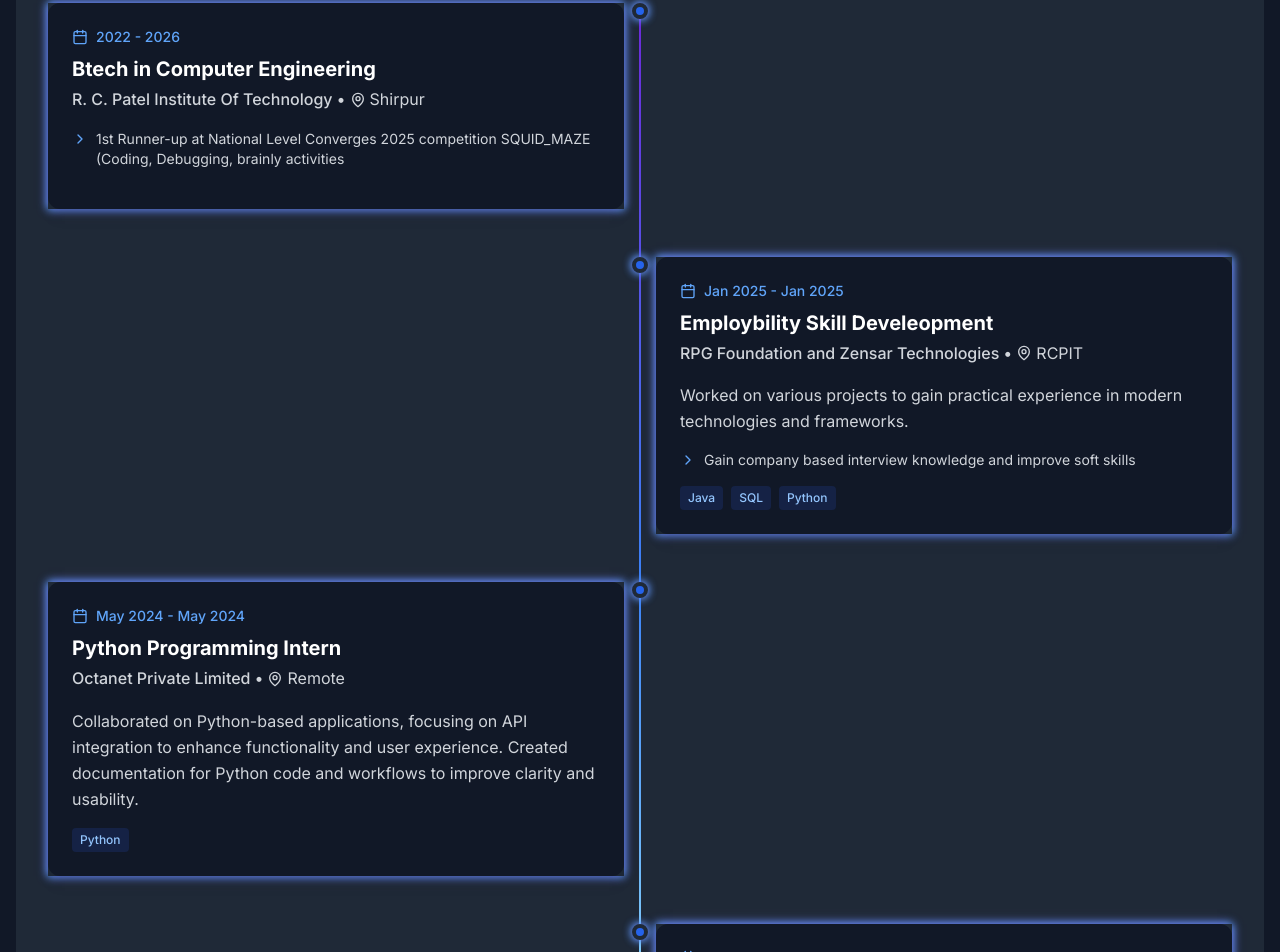
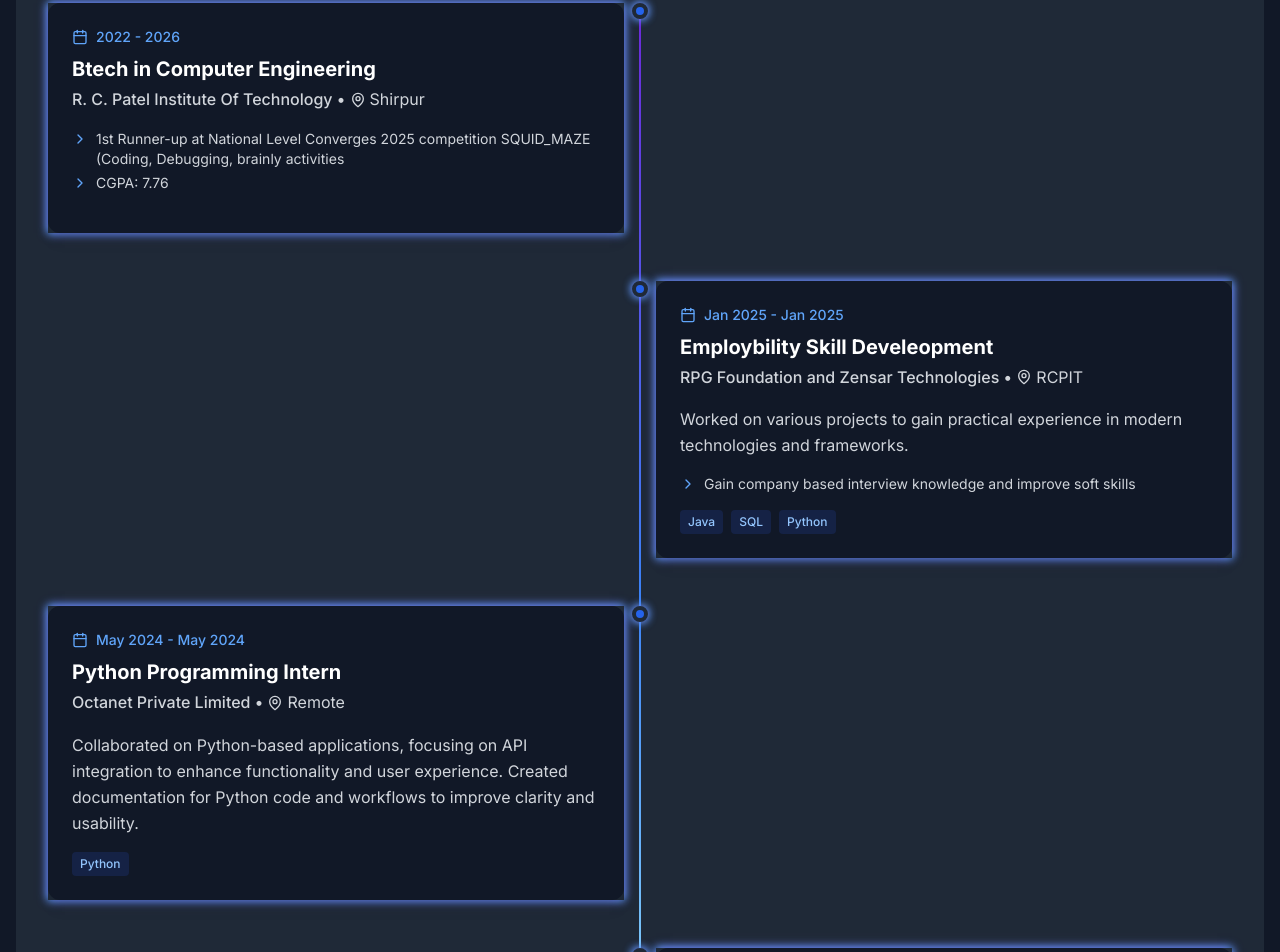
Before and after one commit to Hemali15f/Hemali-Firke-Portfolio, a React (Vite) app: page / in a window 1280 px wide. Shown: the part 1057-2009 px from the top of the page. Built offline with nearby package versions, Linux system fonts and the light colour scheme.

Commit message:
Update Experience.tsx

```diff
--- a/src/components/Experience.tsx
+++ b/src/components/Experience.tsx
@@ -10,6 +10,7 @@
       period: '2022 - 2026',
       achievements: [
         '1st Runner-up at National Level Converges 2025 competition SQUID_MAZE (Coding, Debugging, brainly activities',
+        'CGPA: 7.76',
       ],
     },
     {
```
